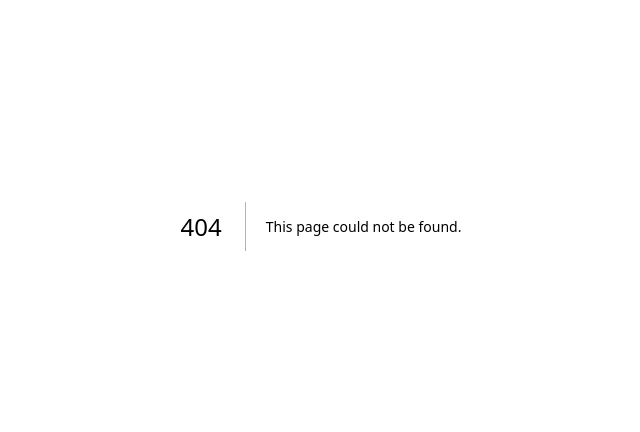
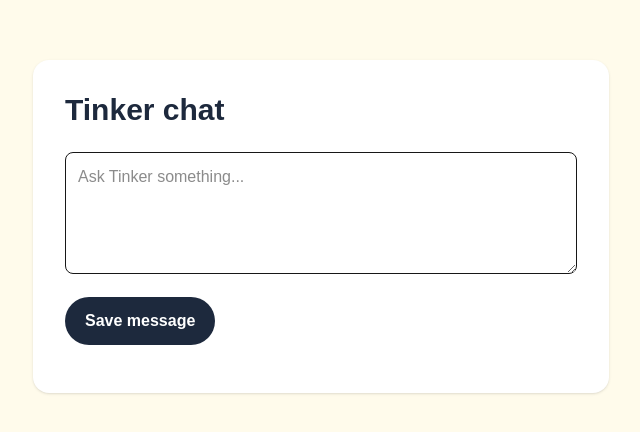
Before and after one commit to nagesh-tinker/tinker, a Next.js app: page /chat in a window 1280 px wide. Before the commit this address had no page. Shown: the part 174-606 px from the top of the page, without its empty margins (319-959 px from the left). Built offline with nearby package versions, Linux system fonts and the light colour scheme; no server answers.

Commit message:
Connect Tinker authentication and conversations

```diff
--- /dev/null
+++ b/app/chat/page.tsx
@@ -0,0 +1,71 @@
+"use client";
+
+import { useState } from "react";
+import { supabase } from "@/lib/supabase";
+
+export default function ChatPage() {
+  const [message, setMessage] = useState("");
+  const [status, setStatus] = useState("");
+
+  async function saveMessage() {
+    if (!message.trim()) return;
+
+    setStatus("Saving...");
+
+    const {
+      data: { user },
+    } = await supabase.auth.getUser();
+
+    if (!user) {
+      setStatus("Please sign in first at /login.");
+      return;
+    }
+
+    const { data: conversation, error: conversationError } = await supabase
+      .from("conversations")
+      .insert({
+        user_id: user.id,
+        title: "My first Tinker conversation",
+      })
+      .select()
+      .single();
+
+    if (conversationError) {
+      setStatus(conversationError.message);
+      return;
+    }
+
+    const { error: messageError } = await supabase.from("messages").insert({
+      conversation_id: conversation.id,
+      role: "user",
+      content: message,
+    });
+
+    setStatus(messageError ? messageError.message : "Message saved to Supabase.");
+  }
+
+  return (
+    <main className="flex min-h-screen flex-col items-center justify-center bg-amber-50 px-6">
+      <div className="w-full max-w-xl rounded-2xl bg-white p-8 shadow-sm">
+        <h1 className="text-3xl font-bold text-slate-800">Tinker chat</h1>
+
+        <textarea
+          className="mt-6 w-full rounded-lg border p-3"
+          rows={4}
+          placeholder="Ask Tinker something..."
+          value={message}
+          onChange={(event) => setMessage(event.target.value)}
+        />
+
+        <button
+          className="mt-4 rounded-full bg-slate-800 px-5 py-3 font-semibold text-white"
+          onClick={saveMessage}
+        >
+          Save message
+        </button>
+
+        <p className="mt-4 text-sm text-slate-600">{status}</p>
+      </div>
+    </main>
+  );
+}
--- /dev/null
+++ b/app/login/page.tsx
@@ -0,0 +1,40 @@
+"use client";
+
+import { FormEvent, useState } from "react";
+import { supabase } from "@/lib/supabase";
+
+export default function LoginPage() {
+  const [email, setEmail] = useState("");
+  const [password, setPassword] = useState("");
+  const [message, setMessage] = useState("");
+
+  async function handleSubmit(event: FormEvent<HTMLFormElement>) {
+    event.preventDefault();
+    setMessage("Working...");
+
+    const { error } = await supabase.auth.signInWithPassword({
+      email,
+      password,
+    });
+
+    setMessage(error ? error.message : "You are signed in.");
+  }
+
+  return (
+    <main className="flex min-h-screen items-center justify-center bg-amber-50 px-6">
+      <form onSubmit={handleSubmit} className="w-full max-w-md space-y-4 rounded-2xl bg-white p-8 shadow-sm">
+        <h1 className="text-3xl font-bold text-slate-800">Welcome back</h1>
+
+        <input className="w-full rounded-lg border p-3" type="email" placeholder="Email" value={email} onChange={(e) => setEmail(e.target.value)} required />
+
+        <input className="w-full rounded-lg border p-3" type="password" placeholder="Password" value={password} onChange={(e) => setPassword(e.target.value)} required />
+
+        <button className="w-full rounded-full bg-slate-800 px-5 py-3 font-semibold text-white" type="submit">
+          Sign in
+        </button>
+
+        <p className="text-sm text-slate-600">{message}</p>
+      </form>
+    </main>
+  );
+}
--- /dev/null
+++ b/lib/supabase.ts
@@ -0,0 +1,10 @@
+import { createClient } from "@supabase/supabase-js";
+
+const supabaseUrl = process.env.NEXT_PUBLIC_SUPABASE_URL;
+const supabaseKey = process.env.NEXT_PUBLIC_SUPABASE_PUBLISHABLE_KEY;
+
+if (!supabaseUrl || !supabaseKey) {
+  throw new Error("Missing Supabase environment variables");
+}
+
+export const supabase = createClient(supabaseUrl, supabaseKey);
--- a/package.json
+++ b/package.json
@@ -9,6 +9,7 @@
     "lint": "eslint"
   },
   "dependencies": {
+    "@supabase/supabase-js": "^2.118.0",
     "next": "16.4.3",
     "react": "19.3.0",
     "react-dom": "19.3.0"
```
Also changed, not shown: 1 other file (tests, documents, lock files or other folders).
